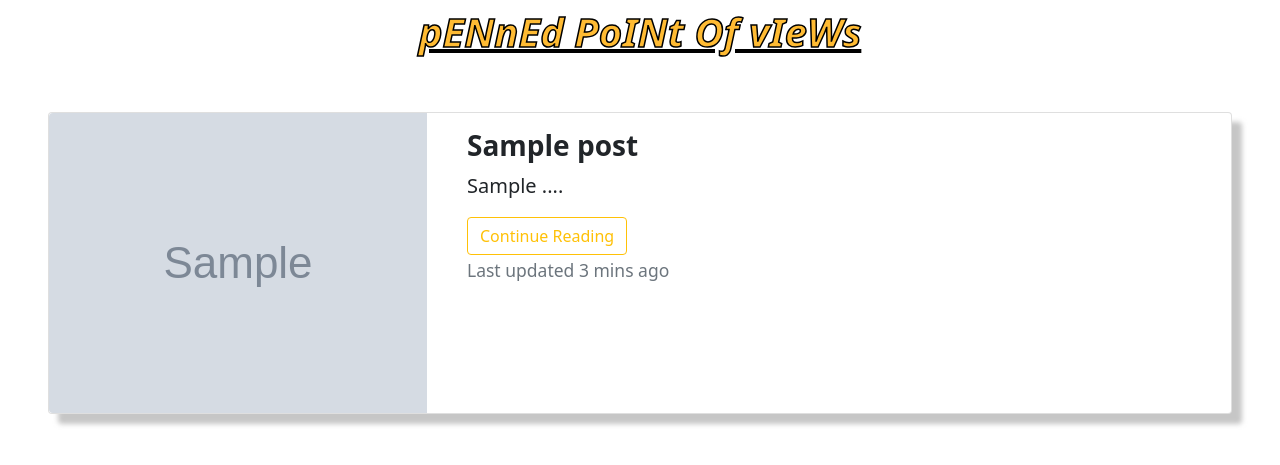
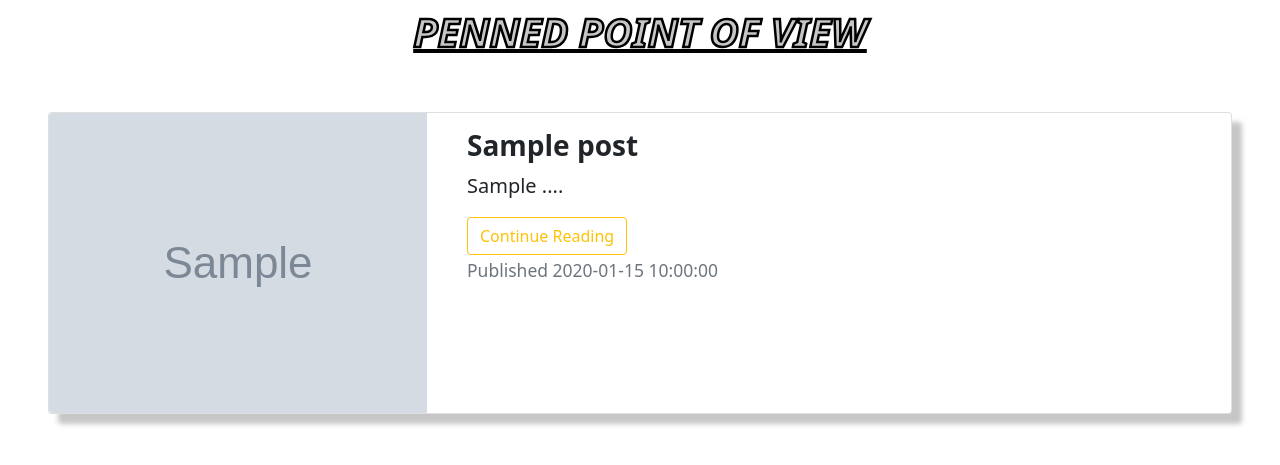
Before and after one commit to Mahimakaya/Blog-website, a PHP site: page /all.php in a window 1280 px wide. Shown: the part 56-521 px from the top of the page. Run offline with PHP 8.4, Linux system fonts and the light colour scheme; tables that the repository leaves empty or names only in its code hold one stand-in row (values such as "Sample post"); grey boxes marked "Sample" are stand-in pictures; data that the repository does not hold is empty; some libraries are stand-ins or nearby versions.

Commit message:
added date to data table

```diff
--- a/all.php
+++ b/all.php
@@ -21,7 +21,7 @@ $result =  mysqli_query($conn,$query) or die("Something went wrong");
     }
 </style>
 <div class="card border-0 mb-3">
-    <h1 class="text-center m-2"style="color:#ffbb33;-webkit-text-stroke:1.5px black;text-decoration:underline"><b><em>pENnEd PoINt Of vIeWs</em></b></h1>
+    <h1 class="text-center m-2"style="color:#aaaa;-webkit-text-stroke:2.5px black;text-decoration:underline;"><b><em>PENNED POINT OF VIEW</em></b></h1>
 <?php
     $output="";
     if(mysqli_num_rows($result)<0){
@@ -41,7 +41,7 @@ $result =  mysqli_query($conn,$query) or die("Something went wrong");
         <h3 class="card-title"><b><?php echo $title;?></b></h3>
         <p class="card-text"><?php $sub = strip_tags(substr(nl2br($row['matter']),0,100),'<a href><b><i><strong><h1><h2><h3><h4><h5><h6>');echo(nl2br($sub));?> ....</p>
         <button type="button" name="open" class="btn btn-outline-warning read" data-eid="<?php echo $row['s.no']?>">Continue Reading</button>
-        <p class="card-text"><small class="text-muted">Last updated 3 mins ago</small></p>
+        <p class="card-text"><small class="text-muted">Published <?php echo $row['date']; ?></small></p>
       </div>
     </div>
   </div>
--- a/blog.php
+++ b/blog.php
@@ -53,7 +53,7 @@ closeBtn.addEventListener("click",function(e){
 </div>';
 }
 ?>
-<h1 class="text-center"style="color:#ffbb33;-webkit-text-stroke:1.5px black;text-decoration:underline"><b><em>pEN ur PoINt Of vIeW</b></em></h1>
+<h1 class="text-center"style="color:#aaaa;-webkit-text-stroke:2.5px black;text-decoration:underline"><b><em>PEN UR POINT OF VIEW!</b></em></h1>
     <form method="post" action="<?php echo $_SERVER['PHP_SELF'];?>" class="up" enctype="multipart/form-data">
     <div class="carousel slide bg-light" data-bs-ride="carousel" >
         <div class="carousel-inner">
--- a/header.php
+++ b/header.php
@@ -6,6 +6,7 @@
     <meta charset="utf-8">
     <meta name="viewport" content="width=device-width, initial-scale=1">
     <script src="https://kit.fontawesome.com/c8a135f850.js" crossorigin="anonymous"></script>
+    <link href="https://fonts.googleapis.com/css2?family=Architects+Daughter&family=Dancing+Script:wght@600&display=swap" rel="stylesheet">
     <!-- Bootstrap CSS -->
     <link href="https://cdn.jsdelivr.net/npm/bootstrap@5.0.2/dist/css/bootstrap.min.css" rel="stylesheet"
         integrity="sha384-EVSTQN3/azprG1Anm3QDgpJLIm9Nao0Yz1ztcQTwFspd3yD65VohhpuuCOmLASjC" crossorigin="anonymous">
```
